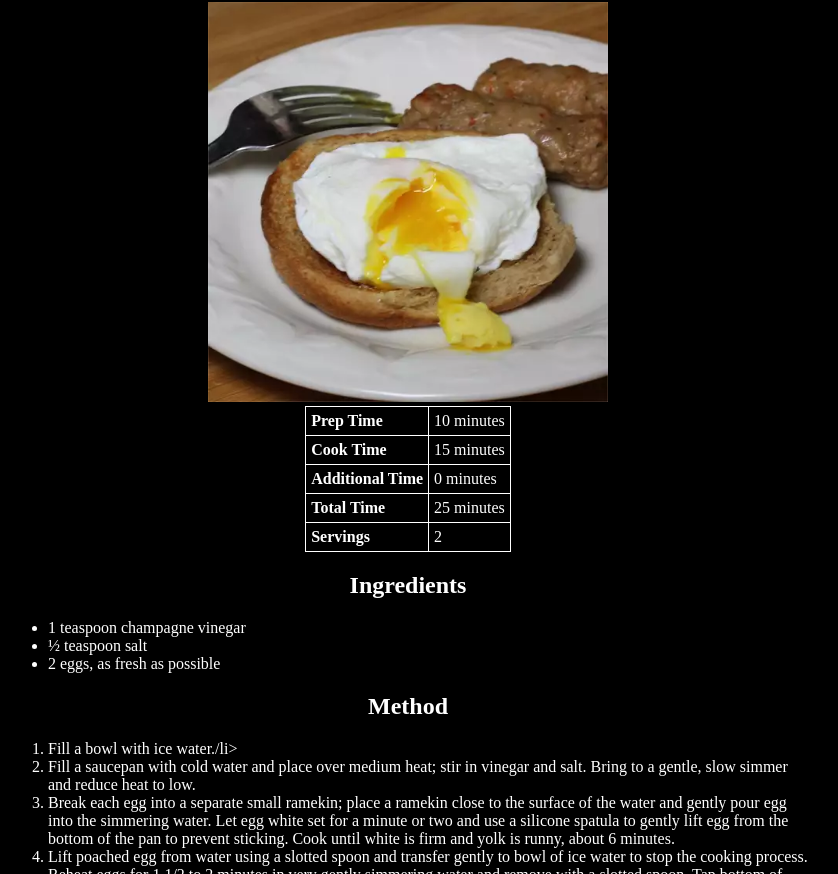
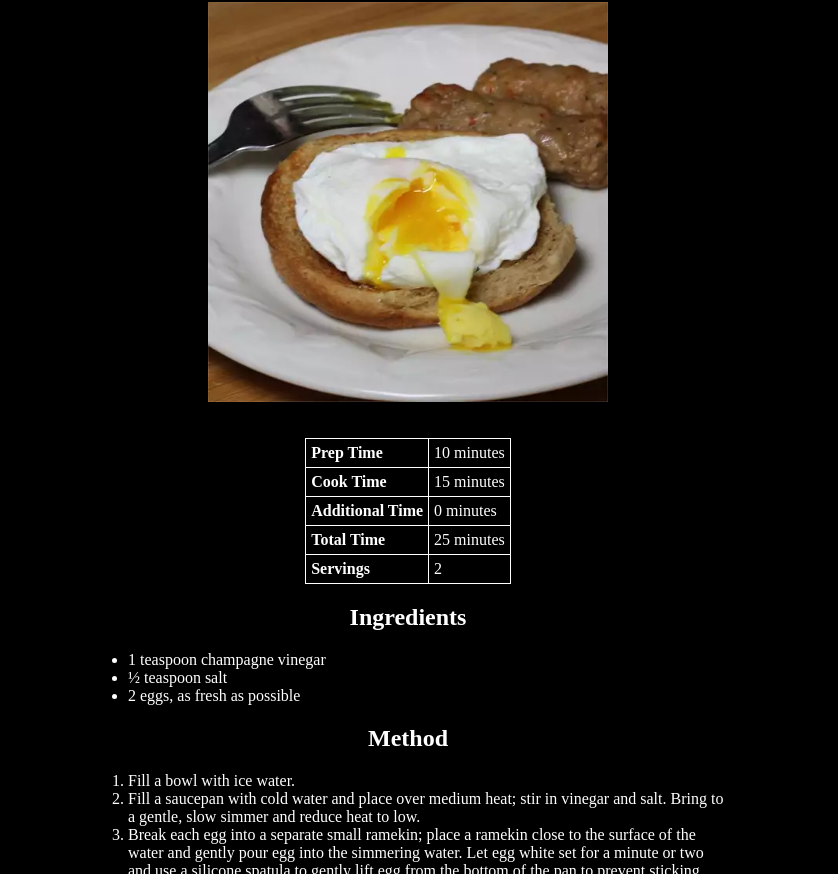
Before and after one commit to horusofoz/odin-recipes, a plain HTML site: page recipes/poached-eggs.html in a window 1280 px wide. Shown: the part 78-952 px from the top of the page, without its empty margins (232-1070 px from the left). Drawn offline with Linux system fonts and the light colour scheme.

Commit message:
Add style for spacing

```diff
--- a/css/style.css
+++ b/css/style.css
@@ -10,9 +10,22 @@ a {
     color: white;
 }
 
+img {
+    width: 400px;
+    height: auto;
+    margin-bottom: 2rem;
+}
+
 ol, ul {
     text-align: left;
 }
+
+:not(nav) > ol,
+:not(nav) > ul {
+    width: 600px;
+    margin: auto;
+}
+
 
 table {
     margin: auto;
--- a/recipes/poached-eggs.html
+++ b/recipes/poached-eggs.html
@@ -45,7 +45,7 @@
 
     <h2>Method</h2>
     <ol>
-      <li>Fill a bowl with ice water./li></li>
+      <li>Fill a bowl with ice water.</li>
       <li>
         Fill a saucepan with cold water and place over medium heat; stir in
         vinegar and salt. Bring to a gentle, slow simmer and reduce heat to low.
```
